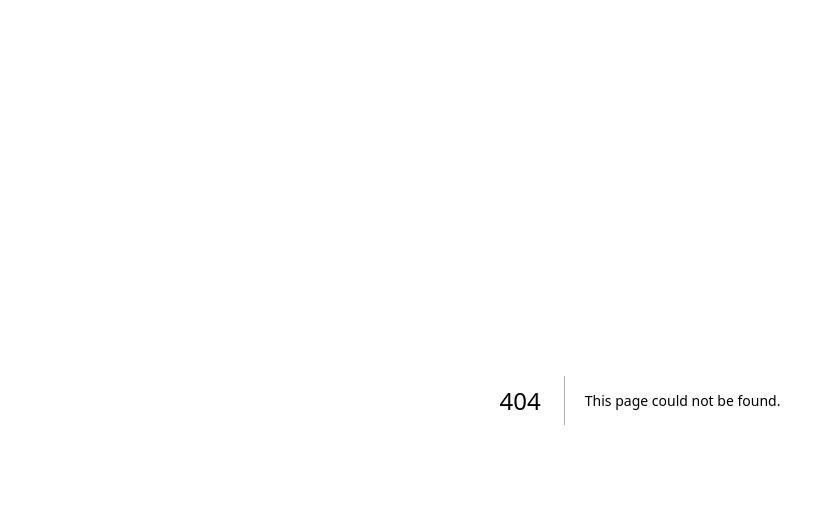
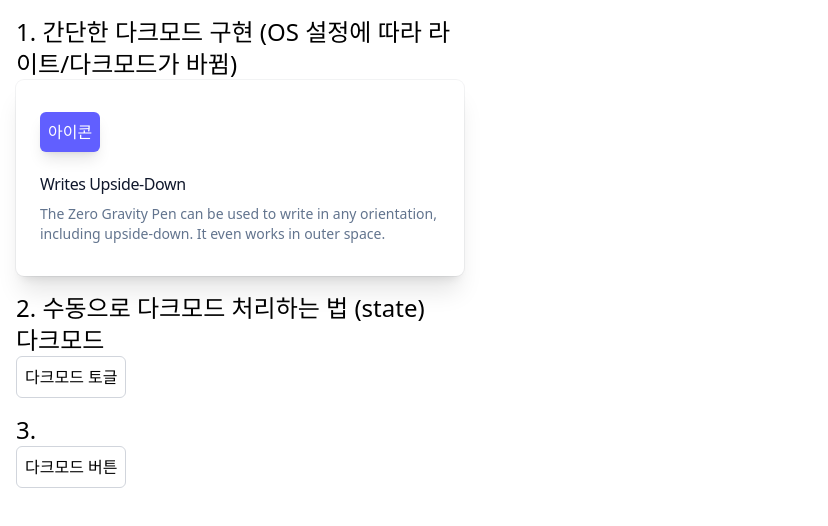
Before and after one commit to Seokyung/TailwindCSS_Study, a Next.js app: page /ch7 in a window 1280 px wide. Before the commit this address had no page. Shown: the top 526 px of the page, without its empty margins (0-828 px from the left). Built offline with nearby package versions, Linux system fonts and the light colour scheme.

Commit message:
[2-7] Tailwind css의 다크모드

```diff
--- /dev/null
+++ b/src/app/ch7/page.tsx
@@ -0,0 +1,46 @@
+"use client";
+
+import { useState } from "react";
+
+const Home = () => {
+  const [isDark, setIsDark] = useState(false);
+
+  return (
+    <div className="space-y-4">
+      <div>
+        <h1>1. 간단한 다크모드 구현 (OS 설정에 따라 라이트/다크모드가 바뀜)</h1>
+        <div className="rounded-lg bg-white px-6 py-8 shadow-xl ring-1 ring-slate-900/5 dark:bg-slate-800">
+          <div>
+            <span className="inline-flex items-center justify-center rounded-md bg-indigo-500 p-2 text-white shadow-lg">
+              아이콘
+            </span>
+          </div>
+          <h3 className="mt-5 text-base font-medium tracking-tight text-slate-900 dark:text-white">
+            Writes Upside-Down
+          </h3>
+          <p className="mt-2 text-sm text-slate-500 dark:text-slate-400">
+            The Zero Gravity Pen can be used to write in any orientation,
+            including upside-down. It even works in outer space.
+          </p>
+        </div>
+      </div>
+      <div>
+        <h1>2. 수동으로 다크모드 처리하는 법 (state)</h1>
+        <div className={`${isDark ? "dark" : ""}`}>
+          <h1 className="dark:bg-black dark:text-white">다크모드</h1>
+          <button
+            className="rounded-md border border-gray-300 p-2"
+            onClick={() => setIsDark(!isDark)}
+          >
+            다크모드 토글
+          </button>
+        </div>
+      </div>
+      <div>
+        <h1>3. </h1>
+      </div>
+    </div>
+  );
+};
+
+export default Home;
--- a/src/app/globals.css
+++ b/src/app/globals.css
@@ -51,3 +51,14 @@
 body {
   margin: 16px;
 }
+
+.container {
+  color: #333;
+  background-color: #fff;
+}
+
+/* 수동으로 다크모드 처리하는 법 */
+/* @custom-variant dark (&:where(.dark, .dark *)); */
+
+/* 커스텀 셀렉터 만들기 */
+@custom-variant dark (&:where([data-theme=dark], [data-theme=dark] *));
--- a/src/app/layout.tsx
+++ b/src/app/layout.tsx
@@ -1,6 +1,7 @@
 import type { Metadata } from "next";
 import { Geist, Geist_Mono } from "next/font/google";
 import "./globals.css";
+import ThemeProvider from "@/components/ThemeProvider";
 
 const geistSans = Geist({
   variable: "--font-geist-sans",
@@ -27,7 +28,7 @@ export default function RootLayout({
       <body
         className={`${geistSans.variable} ${geistMono.variable} antialiased`}
       >
-        {children}
+        <ThemeProvider>{children}</ThemeProvider>
       </body>
     </html>
   );
--- a/src/app/page.tsx
+++ b/src/app/page.tsx
@@ -8,19 +8,23 @@ type PageLink = {
 const day1List: PageLink[] = [
   {
     id: 1,
-    name: "1. Tailwind css 사용 이유와 사용법",
+    name: "Tailwind css 사용 이유와 사용법",
   },
   {
     id: 2,
-    name: "2. 기본 utility 클래스를 활용한 실습",
+    name: "기본 utility 클래스를 활용한 실습",
   },
   {
     id: 4,
-    name: "4. 지저분한 Tailwind css를 깔끔하게 작성하는 법",
+    name: "지저분한 Tailwind css를 깔끔하게 작성하는 법",
   },
   {
     id: 5,
-    name: "5. 재사용 가능한 컴포넌트 만들기 실습",
+    name: "재사용 가능한 컴포넌트 만들기 실습",
+  },
+  {
+    id: 7,
+    name: "Tailwind css의 다크모드",
   },
 ];
 
@@ -35,7 +39,7 @@ export default function Home() {
               href={`/ch${item.id}`}
               className="font-bold text-blue-700 underline"
             >
-              {item.name}
+              {`${item.id}. ${item.name}`}
             </Link>
           </li>
         ))}
--- /dev/null
+++ b/src/components/ThemeProvider.tsx
@@ -0,0 +1,32 @@
+"use client";
+
+import { ReactNode, useState } from "react";
+
+interface ThemeProviderProps {
+  children: ReactNode;
+}
+
+const ThemeProvider = ({ children }: ThemeProviderProps) => {
+  // context api를 사용하셔도 됩니다.
+  const [isDark, setIsDark] = useState(false);
+
+  const toggleDarkMode = () => {
+    // localStorage를 추가해도 됩니다.
+    setIsDark(!isDark);
+  };
+
+  return (
+    // <div className={`${isDark ? "dark" : ""} max-w-md`}>
+    <div data-theme={isDark ? "dark" : ""} className="max-w-md">
+      {children}
+      <button
+        className="rounded-md border border-gray-300 p-2"
+        onClick={toggleDarkMode}
+      >
+        다크모드 버튼
+      </button>
+    </div>
+  );
+};
+
+export default ThemeProvider;
```
